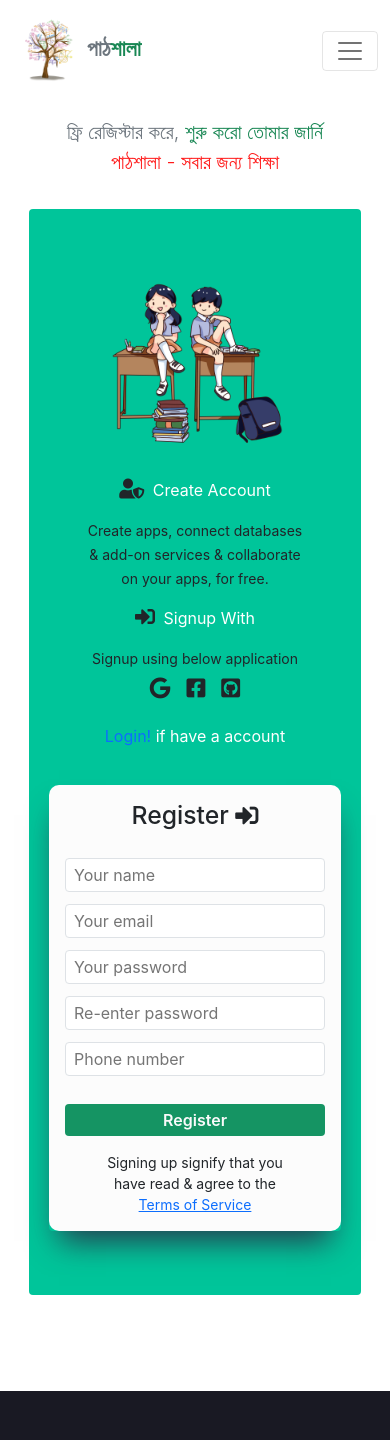
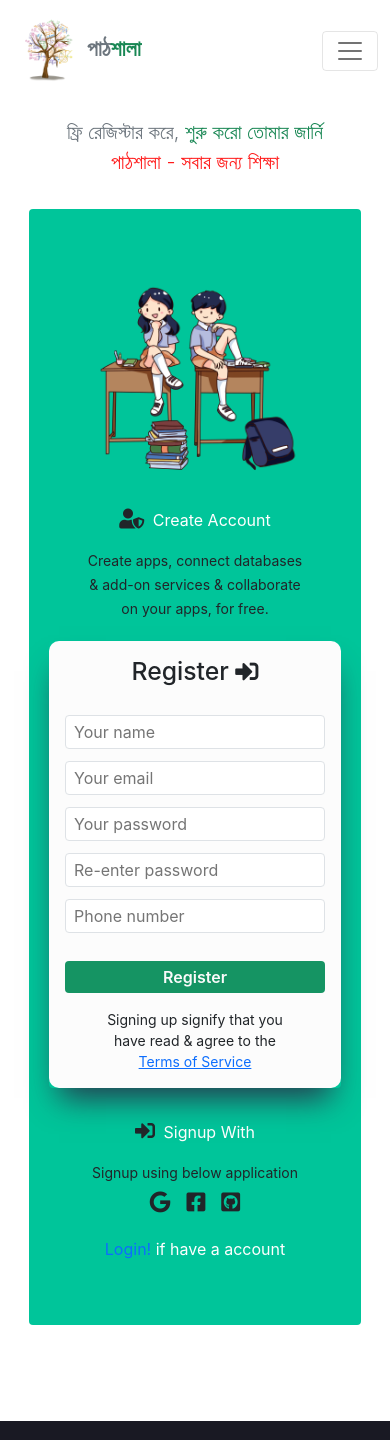
Before and after one commit to rajibhasan01/pathsala-educational-site, a React (Create React App) app: page /register in a window 390 px wide. Shown: the top 1440 px of the page. Built offline with nearby package versions, Linux system fonts and the light colour scheme; no server answers.

Commit message:
update register page with different flex-order

```diff
--- a/src/components/Register/Register.css
+++ b/src/components/Register/Register.css
@@ -48,6 +48,9 @@
    border-radius: 10px;
 
 }
+.register-picture{
+    width: 250px;
+}
 }
 
 @media (max-width:499px){
@@ -70,4 +73,7 @@
 .register-desgin{
     margin: 0!important;
 }
+.register-picture{
+    width: 230px;
 }
+}
--- a/src/components/Register/Register.js
+++ b/src/components/Register/Register.js
@@ -20,6 +20,7 @@ const Register = () => {
                         <p className="fs-6 text-white pt-3"><i className="fas fa-user-shield fs-5 pe-1 text-dark"></i> Create Account</p>
                         <small>Create apps, connect databases <br /> & add-on services & collaborate <br /> on your apps, for free.</small>
 
+                        <div className="d-none d-md-block">
                             <p className="fs-6 text-white pt-3"><i className="fas fa-sign-in-alt fs-5 pe-1 text-dark"></i> Signup With</p>
                             <small>Signup using below application</small>
 
@@ -30,6 +31,8 @@ const Register = () => {
                             </div>
 
                             <p className="fs-6 text-white pt-3"><Link className="text-decoration-none text-primary" to="/login">Login! </Link> if have a account</p>
+
+                        </div>
 
                     </div>
 
@@ -53,6 +56,20 @@ const Register = () => {
                             <small className="text-dark d-block mt-3 texr-center ">Signing up signify that you<br /> have read & agree to the<br /><Link to="/about"> Terms of Service</Link></small>
                         </div>
                     </div>
+                    <div className="d-md-none">
+                        <p className="fs-6 text-white pt-3"><i className="fas fa-sign-in-alt fs-5 pe-1 text-dark"></i> Signup With</p>
+                        <small>Signup using below application</small>
+
+                        <div className="text-center ">
+                            <i onClick={handleGoogleLogin} className="fab fa-google text-dark fs-4 bg-transparent m-2"></i>
+                            <i onClick={fbSignIn} className="fab fa-facebook-square text-dark fs-4 m-2"></i>
+                            <i onClick={githubSignIn} className="fab fa-github-square text-dark fs-4 m-2"></i>
+                        </div>
+
+                        <p className="fs-6 text-white pt-3"><Link className="text-decoration-none text-primary" to="/login">Login! </Link> if have a account</p>
+
+                    </div>
+
                 </div>
             </div>
         </div>
```
Lines whose indentation alone changed are shown as unchanged.
